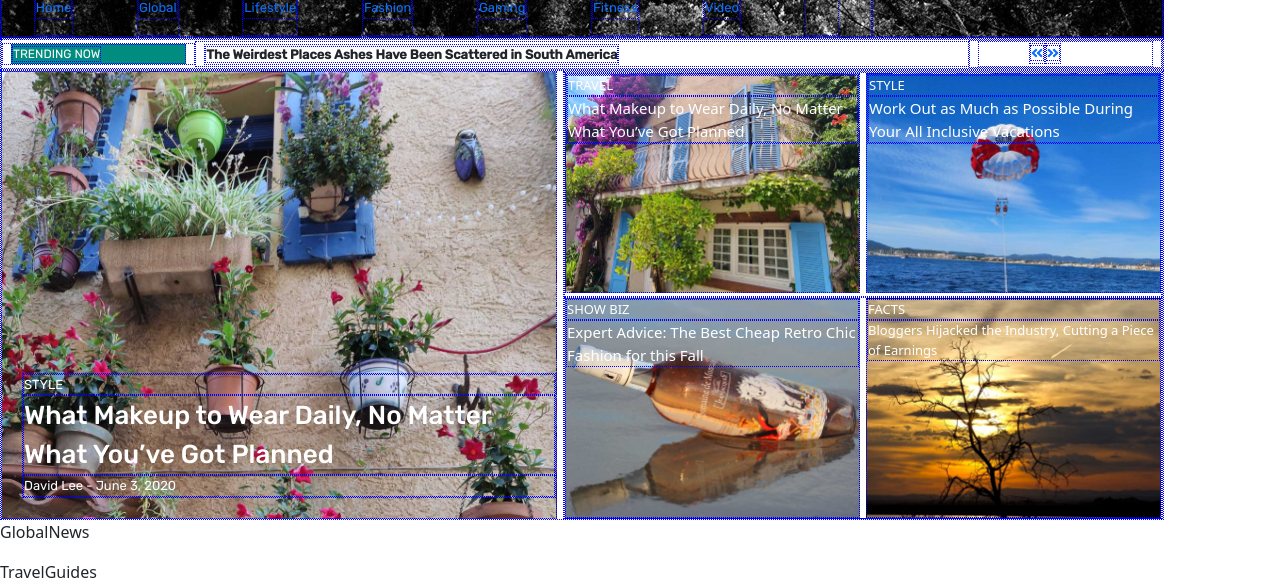
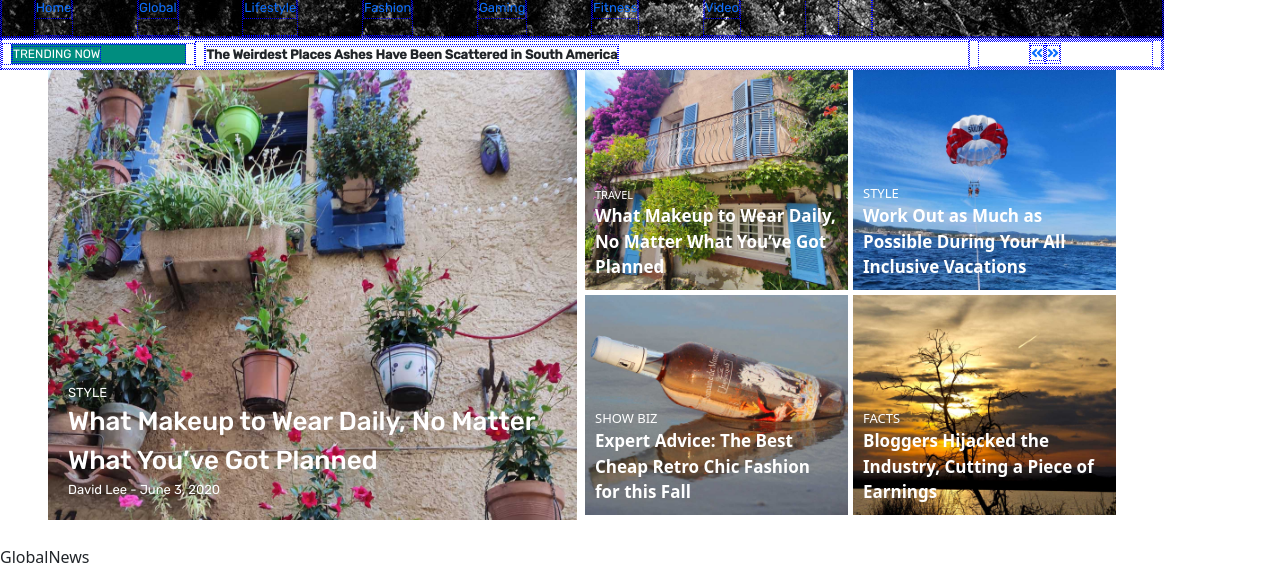
Before and after one commit to MarcNowak/Demo---Layout-Newspaper-Magazine, a React (Create React App) app: page / in a window 1280 px wide. Shown: the part 372-952 px from the top of the page. Built offline with nearby package versions, Linux system fonts and the light colour scheme.

Commit message:
Task_006_MostPopular- DONE

```diff
--- a/src/components/features/MostPopular/MostPopular.js
+++ b/src/components/features/MostPopular/MostPopular.js
@@ -34,12 +34,16 @@ const MostPopular = () => (
         </div>
         <div className={styles.bottomRow}>
           <div className={styles.smallPicture03}>
-            <div className={styles.smallPicture03Cat}>show biz</div>
-            <div className={styles.smallPicture03Desc}>Expert Advice: The Best Cheap Retro Chic Fashion for this Fall</div>
+            <div className={styles.smallPicture03DescWrapper}>
+              <div className={styles.smallPicture03Cat}>show biz</div>
+              <div className={styles.smallPicture03Desc}>Expert Advice: The Best Cheap Retro Chic Fashion for this Fall</div>
+            </div>
           </div>
           <div className={styles.smallPicture04}>
-            <div className={styles.smallPicture04Cat}>facts</div>
-            <div className={styles.smallPictureDesc}>Bloggers Hijacked the Industry, Cutting a Piece of Earnings</div>
+            <div className={styles.smallPicture04DescWrapper}>
+              <div className={styles.smallPicture04Cat}>facts</div>
+              <div className={styles.smallPicture04Desc}>Bloggers Hijacked the Industry, Cutting a Piece of Earnings</div>
+            </div>
           </div>
         </div>
       </div>
--- a/src/components/features/MostPopular/MostPopular.module.scss
+++ b/src/components/features/MostPopular/MostPopular.module.scss
@@ -1,20 +1,20 @@
 @import "../../../styles/settings.scss";
 
 .root {
-  * {border: 1px dotted blue;}
 
   .container {
     display: flex;
     height: 450px;
     color: $light-text-color;
+    margin: 0 48px 25px 48px;
 
     .leftSidePicture {
       font-family: $primary-font;
       display: flex;
-      flex: 1;
+      flex: 1.1;
       margin-right: 3px;
       background-image: url(../../../../public/images/articles/MostPopular_bigPicture.jpg);
-      background-size:500px 500px;
+      width: 30px;
       background-size: cover;
       position: relative;
 
@@ -40,14 +40,10 @@
             color: $light-text-color;
             }
         }
-
       }
 
     .rightSidePicture {
-      flex: 1;
       margin-left: 3px;
-      // position: relative;
-
       color: $light-text-color;
       font-weight: 500;
 
@@ -55,28 +51,28 @@
         display: flex;
         flex: 1;
 
-
         .smallPicture01 {
           background-image: url(../../../../public/images/articles/MostPopular_smallPhoto01.jpg);
           height: 220px;
-          width: 295px;
-          font-size: $base-size;
+          width: 263px;
+          font-size: $top-bar;
           background-size: cover;
-          margin: 0 3px 3px 0;
+          margin: 0 3px 2px 2px;
           position: relative;
-
 
           .smallPicture01DescWrapper {
             position:absolute;
-            bottom:20;
-            right:100;
+            bottom: 10px;
+            left: 10px;
+            right: 10px;
 
             .smallPicture01Cat {
               text-transform: uppercase;
             }
 
             .smallPicture01Desc {
-              font-size: $list-top-articles-title;
+              font-size: $block-title;
+              font-weight: 700;
             }
           }
         }
@@ -84,17 +80,26 @@
         .smallPicture02 {
           background-image: url(../../../../public/images/articles/MostPopular_smallPhoto02.jpg);
           height: 220px;
-          width: 295px;
+          width: 263px;
           font-size: $base-size;
           background-size: cover;
-          margin: 0 0 3px 3px;
+          margin: 0 0 2px 2px;
+          position: relative;
+
+          .smallPicture02DescWrapper {
+            position:absolute;
+            bottom: 10px;
+            left: 10px;
+            right: 10px;
 
             .smallPicture02Cat {
               text-transform: uppercase;
             }
 
             .smallPicture02Desc {
-              font-size: $list-top-articles-title;
+              font-size: $block-title;
+              font-weight: 700;
+            }
           }
         }
 
@@ -103,42 +108,59 @@
       .bottomRow {
         display: flex;
         flex: 1;
-        position: relative;
 
         .smallPicture03 {
           background-image: url(../../../../public/images/articles/MostPopular_smallPhoto03.jpg);
           height: 220px;
-          width: 295px;
+          width: 263px;
           font-size: $base-size;
           background-size: cover;
-          margin: 0 3px 0 0;
+          margin: 3px 3px 0 2px;
+          position: relative;
+
+          .smallPicture03DescWrapper {
+            position:absolute;
+            bottom: 10px;
+            left: 10px;
+            right: 10px;
 
             .smallPicture03Cat {
               text-transform: uppercase;
             }
 
             .smallPicture03Desc {
-            font-size: $list-top-articles-title;
+              font-size: $block-title;
+              font-weight: 700;
+            }
           }
         }
 
         .smallPicture04 {
           background-image: url(../../../../public/images/articles/MostPopular_smallPhoto04.jpg);
           height: 220px;
-          width: 295px;
+          width: 263px;
           font-size: $base-size;
           background-size: cover;
-          margin: 0 0 0 3px;
+          margin: 3px 0 0 2px;
+          position: relative;
+
+          .smallPicture04DescWrapper {
+            position:absolute;
+            bottom: 10px;
+            left: 10px;
+            right: 10px;
 
             .smallPicture04Cat {
               text-transform: uppercase;
             }
 
             .smallPicture04Desc {
-            font-size: $list-top-articles-title;
+              font-size: $block-title;
+              font-weight: 700;
             }
           }
         }
       }
     }
   }
+}
```
Lines whose indentation alone changed are shown as unchanged.
